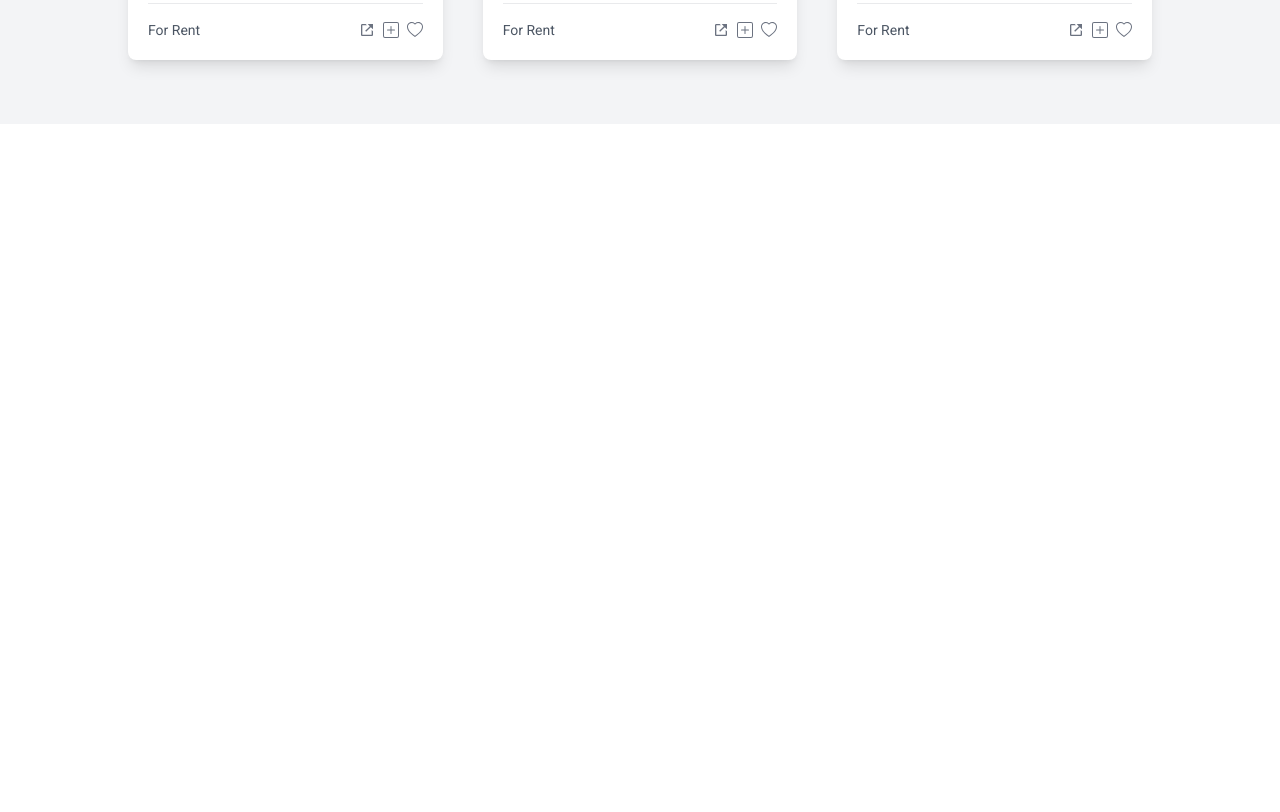
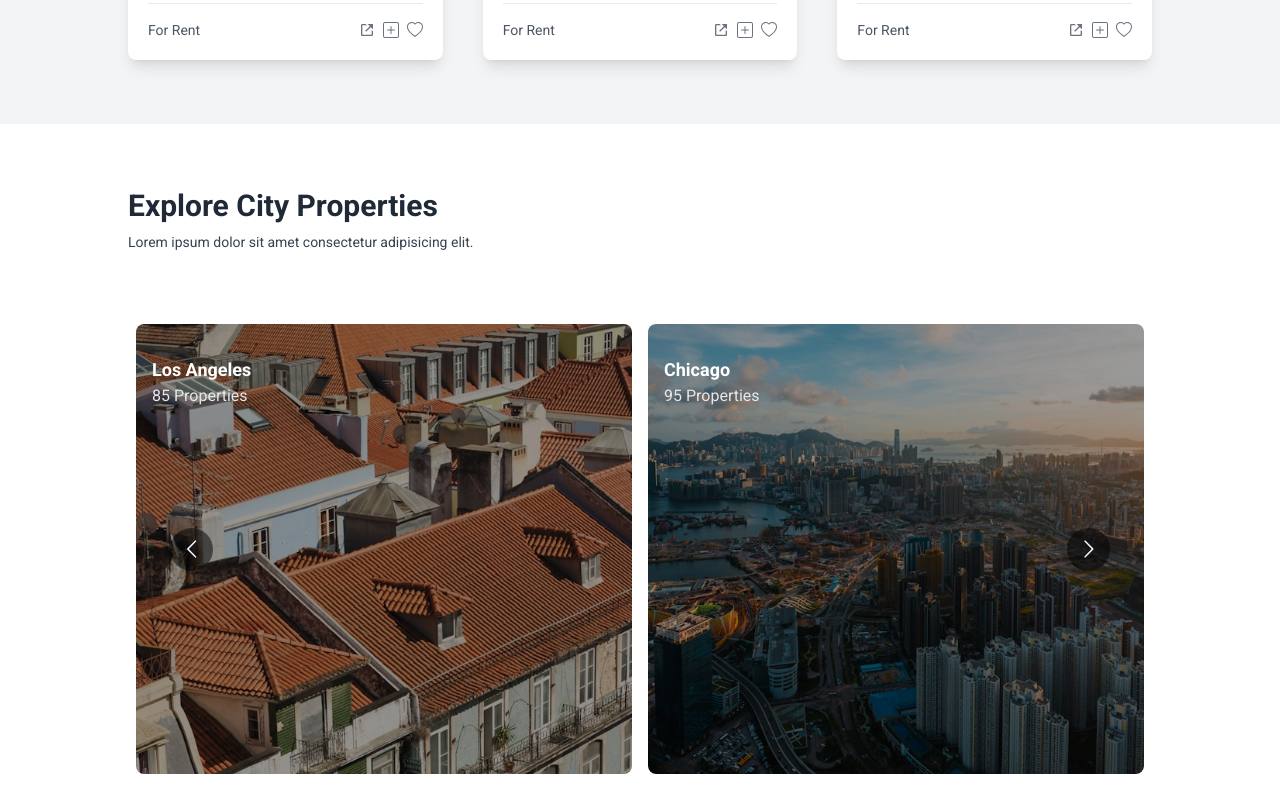
Before and after one commit to artomily/realestate, a Next.js app: page / in a window 1280 px wide. Shown: the part 2300-3112 px from the top of the page. Before the commit the page ends 2424 px from the top, so only its background shows below. Built offline with nearby package versions, Linux system fonts and the light colour scheme.

Commit message:
add section citycard

```diff
--- /dev/null
+++ b/components/Home/CityProperties/CityCard.tsx
@@ -0,0 +1,32 @@
+import React from "react";
+import Image from "next/image";
+
+type Props = {
+  city: {
+    id: number;
+    image: string;
+    cityName: string;
+    numberOfProperties: number;
+  };
+};
+
+const CityCard = ({ city }: Props) => {
+  return (
+    <div className="relative rounded-lg overflow-hidden m-2">
+      <Image
+        src={city.image}
+        alt={city.cityName}
+        width={700}
+        height={700}
+        className="rounded-lg w-full h-[450px] object-cover"
+      />
+          <div className="absolute inset-0 bg-black opacity-40"></div>
+          <div className="absolute p-4 top-4">
+              <h1 className="text-lg font-semibold text-white">{city.cityName}</h1>
+              <p className="text-gray-200">{city.numberOfProperties} Properties</p>
+          </div>
+    </div>
+  );
+};
+
+export default CityCard;
--- /dev/null
+++ b/components/Home/CityProperties/CityProperties.tsx
@@ -0,0 +1,18 @@
+import SectionHeading from "@/components/Helper/SectionHeading";
+import React from "react";
+import CitySlider from "./CitySlider";
+
+const CityProperties = () => {
+  return (
+    <div className="py-16">
+      <div className="w-[80%] mx-auto">
+              <SectionHeading heading="Explore City Properties" />
+              <div className="mt-10 md:mt-16">
+                  <CitySlider/>
+              </div>
+      </div>
+    </div>
+  );
+};
+
+export default CityProperties;
--- /dev/null
+++ b/components/Home/CityProperties/CitySlider.tsx
@@ -0,0 +1,46 @@
+"use client";
+import { cities } from "@/data/data";
+import React from "react";
+import Carousel from "react-multi-carousel";
+import "react-multi-carousel/lib/styles.css";
+import CityCard from "./CityCard";
+
+const responsive = {
+  desktop: {
+    breakpoint: { max: 3000, min: 1324 },
+    items: 4,
+    slideToSlide: 1,
+  },
+  tablet: {
+    breakpoint: { max: 1324, min: 764 },
+    items: 2,
+    slideToSlide: 1,
+  },
+  mobile: {
+    breakpoint: { max: 764, min: 0 },
+    items: 1,
+    slideToSlide: 1,
+  },
+};
+
+const CitySlider = () => {
+  return (
+    <Carousel
+      arrows={true}
+      autoPlay={true}
+      autoPlaySpeed={5000}
+      responsive={responsive}
+      infinite
+    >
+        {cities.map((city) => {
+          return (
+            <div key={city.id}>
+              <CityCard city={city}/>
+            </div>
+          );
+        })}
+    </Carousel>
+  );
+};
+
+export default CitySlider;
--- a/components/Home/Home.tsx
+++ b/components/Home/Home.tsx
@@ -2,6 +2,7 @@
 import Hero from './Hero/Hero'
 import ApartmentType from './ApartmentType/ApartmentType'
 import Properties from './Properties/Properties'
+import CityProperties from './CityProperties/CityProperties'
 
 const Home = () => {
   return (
@@ -9,6 +10,7 @@
       <Hero />
       <ApartmentType />
       <Properties />
+      <CityProperties/>
     </div>
   )
 }
--- a/package.json
+++ b/package.json
@@ -12,7 +12,8 @@
     "next": "15.0.1",
     "react": "19.0.0-rc-69d4b800-20241021",
     "react-dom": "19.0.0-rc-69d4b800-20241021",
-    "react-icons": "^5.3.0"
+    "react-icons": "^5.3.0",
+    "react-multi-carousel": "^2.8.6"
   },
   "devDependencies": {
     "@types/node": "^20",
```
Also changed, not shown: 1 other file (tests, documents, lock files or other folders).
